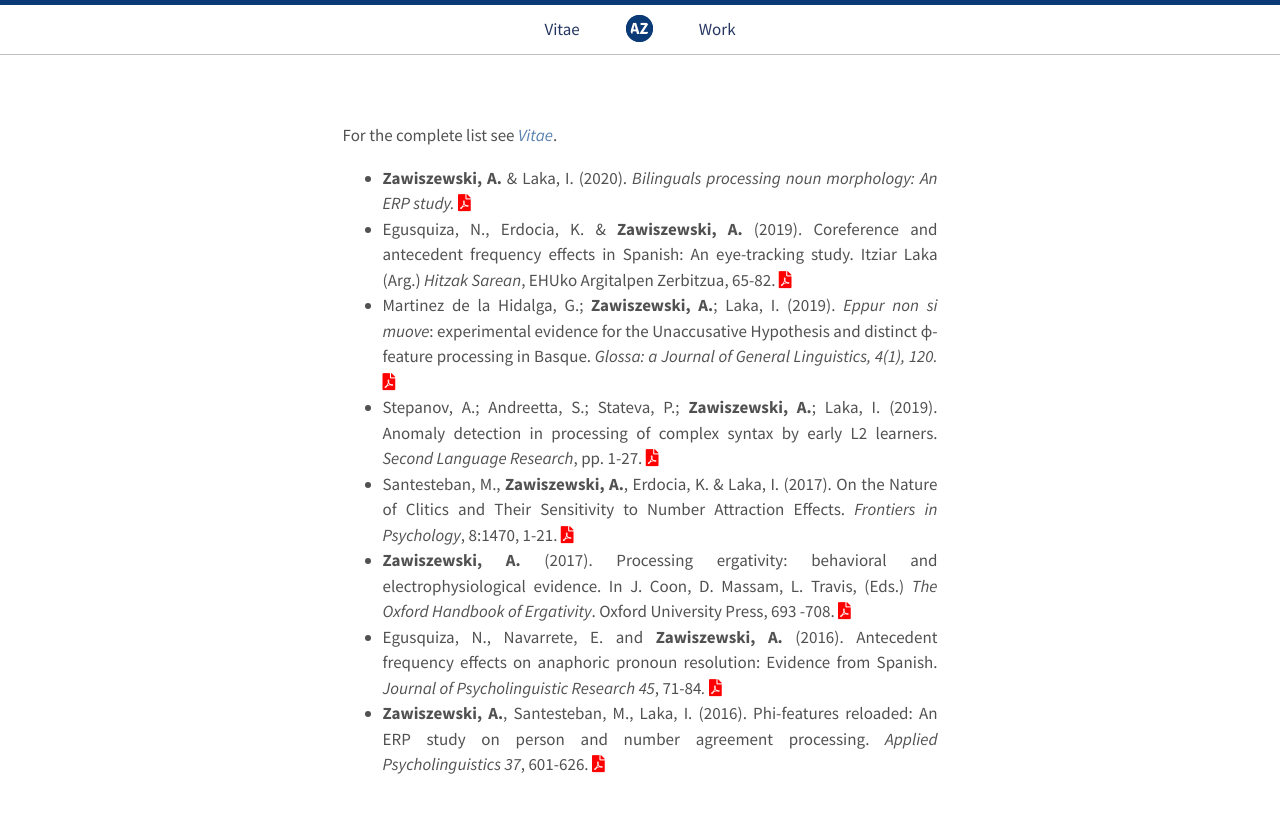
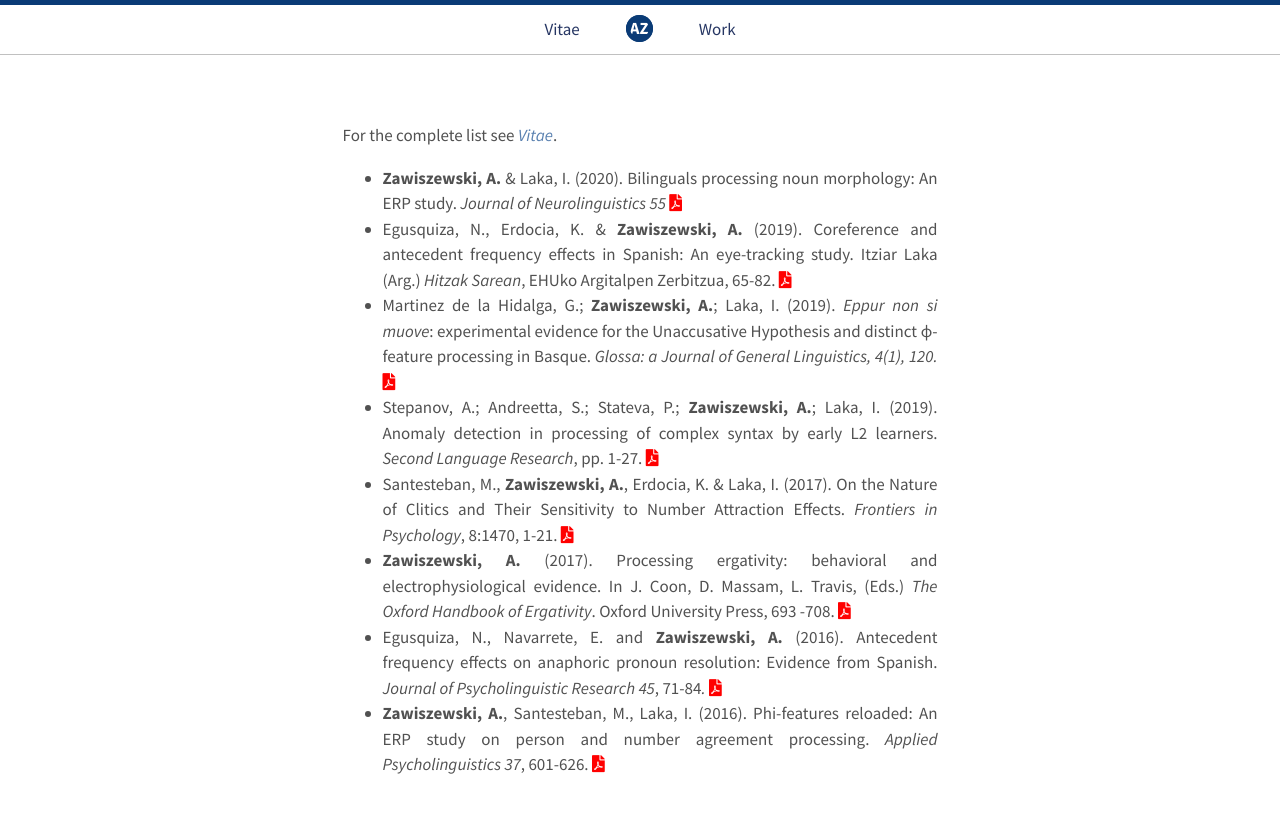
Before and after one commit to zawis/zawis.github.io, a Jekyll site: the page built from work.md, in a window 1280 px wide. Shown: the top 813 px of the page. Built offline with Jekyll 4.4.1, drawn with Linux system fonts in a browser that asks for light colours; nearby versions of some CDN libraries; a style sheet for code colours, icons or effects is not loaded.

Commit message:
Update work.md

```diff
--- a/work.md
+++ b/work.md
@@ -8,7 +8,7 @@
 <!-- <div class="text-center"> -->
 For the complete list see <a href="{{ site.baseurl }}/vitae/"><em>Vitae</em></a>.
 <ul>
-<li style="text-align: justify;"><b>Zawiszewski, A.</b> &amp; Laka, I. (2020). <em>Bilinguals processing noun morphology: An ERP study.</em> <a href="https://drive.google.com/file/d/14FK8ZDiDgN4cg7p5Knkjw4nmkRWwVU_U/view?usp=sharing" target="_blank" rel="noopener noreferrer"><i class="fa fa-file-pdf" style="color:red"></i></a></li>
+<li style="text-align: justify;"><b>Zawiszewski, A.</b> &amp; Laka, I. (2020). Bilinguals processing noun morphology: An ERP study. <i>Journal of Neurolinguistics 55</i> <a href="https://doi.org/10.1016/j.jneuroling.2020.100908"><i class="ai ai-doi ai-1x" style="color:red"></i></a> <a href="https://drive.google.com/file/d/14FK8ZDiDgN4cg7p5Knkjw4nmkRWwVU_U/view?usp=sharing" target="_blank" rel="noopener noreferrer"><i class="fa fa-file-pdf" style="color:red"></i></a></li>
 <li style="text-align: justify;">Egusquiza, N., Erdocia, K. &amp; <b>Zawiszewski, A.</b> (2019). Coreference and antecedent frequency effects in Spanish: An eye-tracking study. Itziar Laka (Arg.) <em>Hitzak Sarean</em>, EHUko Argitalpen Zerbitzua, 65-82. <a href="http://www.ehu.eus/HEB/wp-content/uploads/2019/12/2019_NE_AZ_Eyetracking_final2" target="_blank" rel="noopener noreferrer"><i class="fa fa-file-pdf" style="color:red"></i></a></li>
 <li style="text-align: justify;">Martinez de la Hidalga, G.; <b>Zawiszewski, A.</b>; Laka, I. (2019). <em>Eppur non si muove</em>: experimental evidence for the Unaccusative Hypothesis and distinct ɸ-feature processing in Basque. <i>Glossa: a Journal of General Linguistics, 4(1), 120. </i><a href="http://doi.org/10.5334/gjgl.829"><i class="ai ai-doi ai-1x" style="color:red"></i></a> <a href="https://www.glossa-journal.org/articles/10.5334/gjgl.829/" target="_blank" rel="noopener noreferrer"><i class="fa fa-file-pdf" style="color:red"></i></a></li>
 <li style="text-align: justify;">Stepanov, A.; Andreetta, S.; Stateva, P.; <b>Zawiszewski, A.</b>; Laka, I. (2019). Anomaly detection in processing of complex syntax by early L2 learners.<i><span lang="ES-TRAD"> Second Language Research</span></i>, pp. 1-27. <a href="https://journals.sagepub.com/doi/10.1177/0267658319827065" target="_blank" rel="noopener noreferrer"><i class="ai ai-doi ai-1x" style="color:red"></i></a> <a href="https://journals.sagepub.com/doi/10.1177/0267658319827065" target="_blank" rel="noopener noreferrer"><i class="fa fa-file-pdf" style="color:red"></i></a></li>
```
